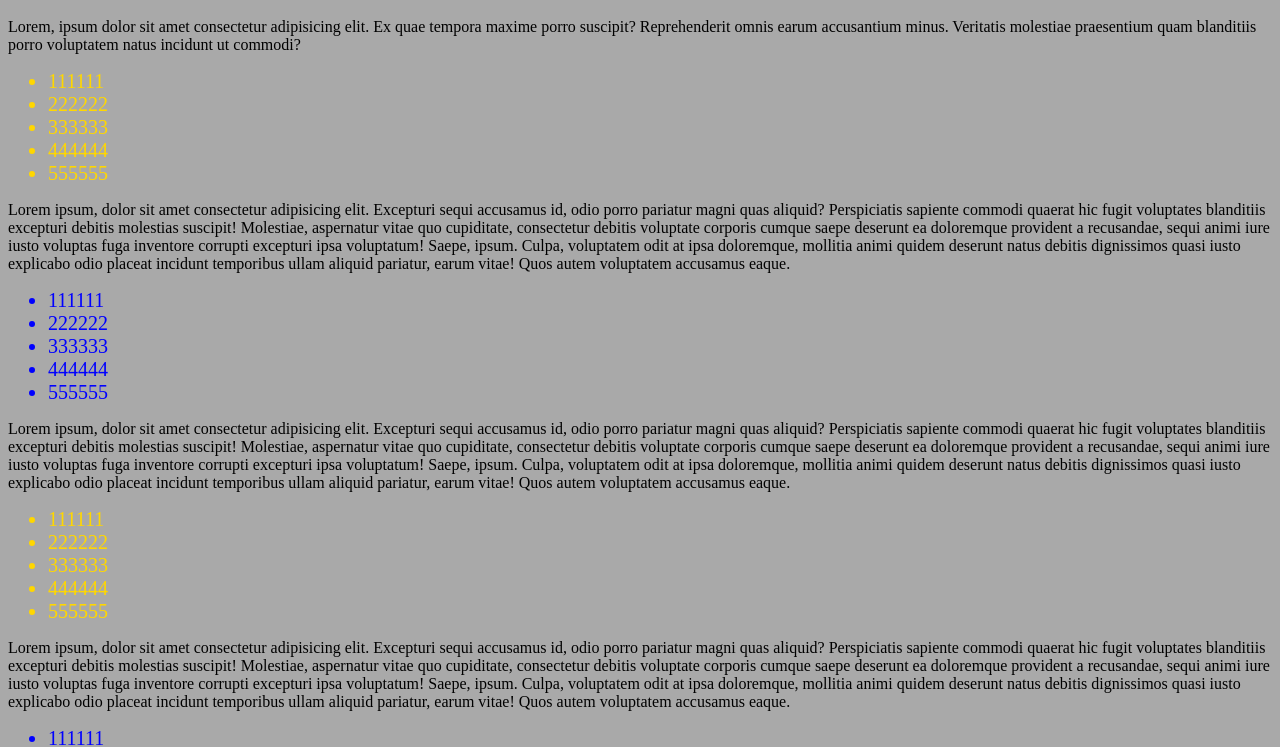
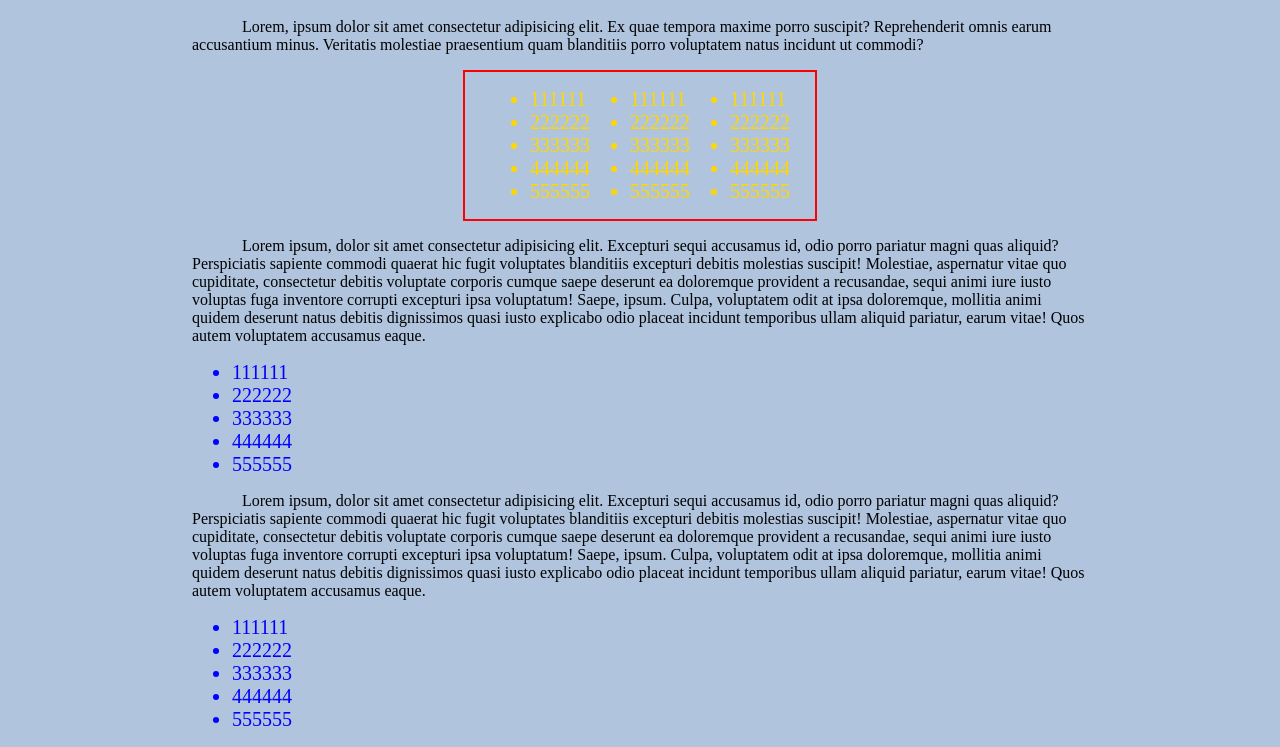
Before and after one commit to sasha-iv/test1, a plain HTML site: page index.html in a window 1280 px wide. Shown: the part 107-854 px from the top of the page. Drawn offline with Linux system fonts and the light colour scheme.

Commit message:
change color li, add border

```diff
--- a/index.html
+++ b/index.html
@@ -10,17 +10,14 @@
 <body>
     <h1>My page</h1>
     <p >Lorem, ipsum dolor sit amet consectetur adipisicing elit. Ex quae tempora maxime porro suscipit? Reprehenderit omnis earum accusantium minus. Veritatis molestiae praesentium quam blanditiis porro voluptatem natus incidunt ut commodi?</p>
-    <ul class="first">
+    <div class="flex">
+    <ul >
         <li>111111</li>
         <li>222222</li>
         <li>333333</li>
         <li>444444</li>
         <li>555555</li>
     </ul>
-    <p>Lorem ipsum, dolor sit amet consectetur adipisicing elit. Excepturi sequi accusamus id, odio porro pariatur magni quas aliquid? Perspiciatis sapiente commodi quaerat hic fugit voluptates blanditiis excepturi debitis molestias suscipit!
-    Molestiae, aspernatur vitae quo cupiditate, consectetur debitis voluptate corporis cumque saepe deserunt ea doloremque provident a recusandae, sequi animi iure iusto voluptas fuga inventore corrupti excepturi ipsa voluptatum! Saepe, ipsum.
-    Culpa, voluptatem odit at ipsa doloremque, mollitia animi quidem deserunt natus debitis dignissimos quasi iusto explicabo odio placeat incidunt temporibus ullam aliquid pariatur, earum vitae! Quos autem voluptatem accusamus eaque.
-    </p>
     <ul>
         <li>111111</li>
         <li>222222</li>
@@ -28,11 +25,19 @@
         <li>444444</li>
         <li>555555</li>
     </ul>
+    <ul >
+        <li>111111</li>
+        <li>222222</li>
+        <li>333333</li>
+        <li>444444</li>
+        <li>555555</li>
+    </ul>
+    </div>
     <p>Lorem ipsum, dolor sit amet consectetur adipisicing elit. Excepturi sequi accusamus id, odio porro pariatur magni quas aliquid? Perspiciatis sapiente commodi quaerat hic fugit voluptates blanditiis excepturi debitis molestias suscipit!
-        Molestiae, aspernatur vitae quo cupiditate, consectetur debitis voluptate corporis cumque saepe deserunt ea doloremque provident a recusandae, sequi animi iure iusto voluptas fuga inventore corrupti excepturi ipsa voluptatum! Saepe, ipsum.
-        Culpa, voluptatem odit at ipsa doloremque, mollitia animi quidem deserunt natus debitis dignissimos quasi iusto explicabo odio placeat incidunt temporibus ullam aliquid pariatur, earum vitae! Quos autem voluptatem accusamus eaque.
-        </p>
-    <ul class="first">
+    Molestiae, aspernatur vitae quo cupiditate, consectetur debitis voluptate corporis cumque saepe deserunt ea doloremque provident a recusandae, sequi animi iure iusto voluptas fuga inventore corrupti excepturi ipsa voluptatum! Saepe, ipsum.
+    Culpa, voluptatem odit at ipsa doloremque, mollitia animi quidem deserunt natus debitis dignissimos quasi iusto explicabo odio placeat incidunt temporibus ullam aliquid pariatur, earum vitae! Quos autem voluptatem accusamus eaque.
+    </p>
+    <ul>
         <li>111111</li>
         <li>222222</li>
         <li>333333</li>
@@ -50,7 +55,10 @@
         <li>444444</li>
         <li>555555</li>
     </ul>
-
+    <p>Lorem ipsum, dolor sit amet consectetur adipisicing elit. Excepturi sequi accusamus id, odio porro pariatur magni quas aliquid? Perspiciatis sapiente commodi quaerat hic fugit voluptates blanditiis excepturi debitis molestias suscipit!
+        Molestiae, aspernatur vitae quo cupiditate, consectetur debitis voluptate corporis cumque saepe deserunt ea doloremque provident a recusandae, sequi animi iure iusto voluptas fuga inventore corrupti excepturi ipsa voluptatum! Saepe, ipsum.
+        Culpa, voluptatem odit at ipsa doloremque, mollitia animi quidem deserunt natus debitis dignissimos quasi iusto explicabo odio placeat incidunt temporibus ullam aliquid pariatur, earum vitae! Quos autem voluptatem accusamus eaque.
+        </p>
 
 </body>
 </html>
--- a/style1.css
+++ b/style1.css
@@ -1,5 +1,8 @@
 body {
-    background-color: darkgray;
+    background-color: lightsteelblue;
+    width: 70%;
+    height: auto;
+    margin: 0 auto;
 }
 h1 {
     font-size: 50px;
@@ -11,6 +14,18 @@ li {
     color: blue;
     font-size: 20px;
 }
-.first li {
+.flex li {
     color: gold;
 }
+.flex {
+    margin: 0 auto;
+    width: 350px;
+    display: flex;
+    justify-content: center;
+    align-items: center;
+    border: 2px solid red;
+}
+p {
+    text-indent: 50px;
+
+}
```
